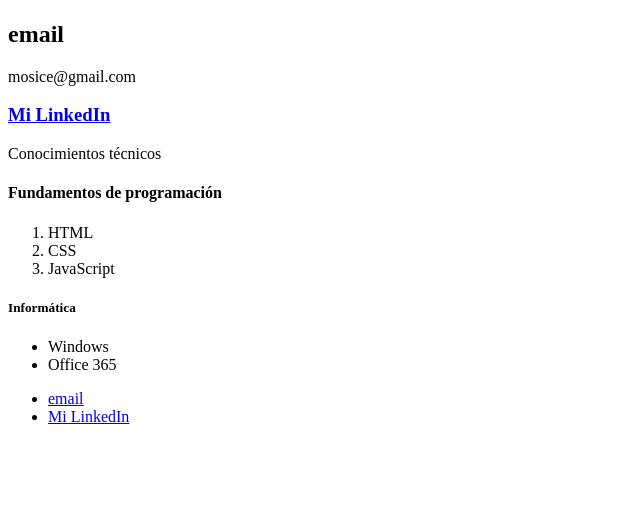
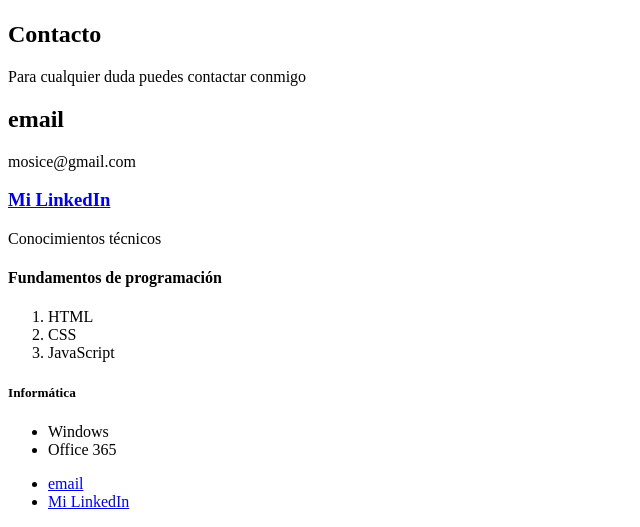
Before and after one commit to monicasimoF5/CV, a plain HTML site: page index.html in a window 1280 px wide. Shown: the part 417-944 px from the top of the page, without its empty margins (0-640 px from the left). Before the commit the page ends 859 px from the top, so only its background shows below. Drawn offline with Linux system fonts and the light colour scheme.

Commit message:
refactor: structure content using div and section elements

```diff
--- a/index.html
+++ b/index.html
@@ -11,14 +11,18 @@
 
     <img src="https://media.licdn.com/dms/image/v2/D4D03AQFxRebrshcNrg/profile-displayphoto-shrink_200_200/profile-displayphoto-shrink_200_200/0/1726562698549?e=1733356800&v=beta&t=w3sRarh9vA7gb5NLrKcSgltVuvACl7Jix2bX0LIPwEk" alt="Mi foto">
 
-    <h2>email</h2>
-    <p>mosice@gmail.com</p>
+    <section>
+        <h2>Contacto</h2>
+        <p>Para cualquier duda puedes contactar conmigo</p>
 
-    <h3><a href="https://www.linkedin.com/in/mónica-simó"> Mi LinkedIn </a></h3>
+        <h2>email</h2>
+        <p>mosice@gmail.com</p>
 
-    <div class="container"></div>
+        <h3><a href="https://www.linkedin.com/in/mónica-simó"> Mi LinkedIn </a></h3>
+    </section>
+
+    <div class="container">
         <p>Conocimientos técnicos</p>
-    </div>
 
         <h4>Fundamentos de programación</h4>
         <ol>
@@ -32,6 +36,7 @@
             <li>Windows</li>
             <li>Office 365</li>
         </ul>
+    </div>
 
     <nav>
         <ul>
```
